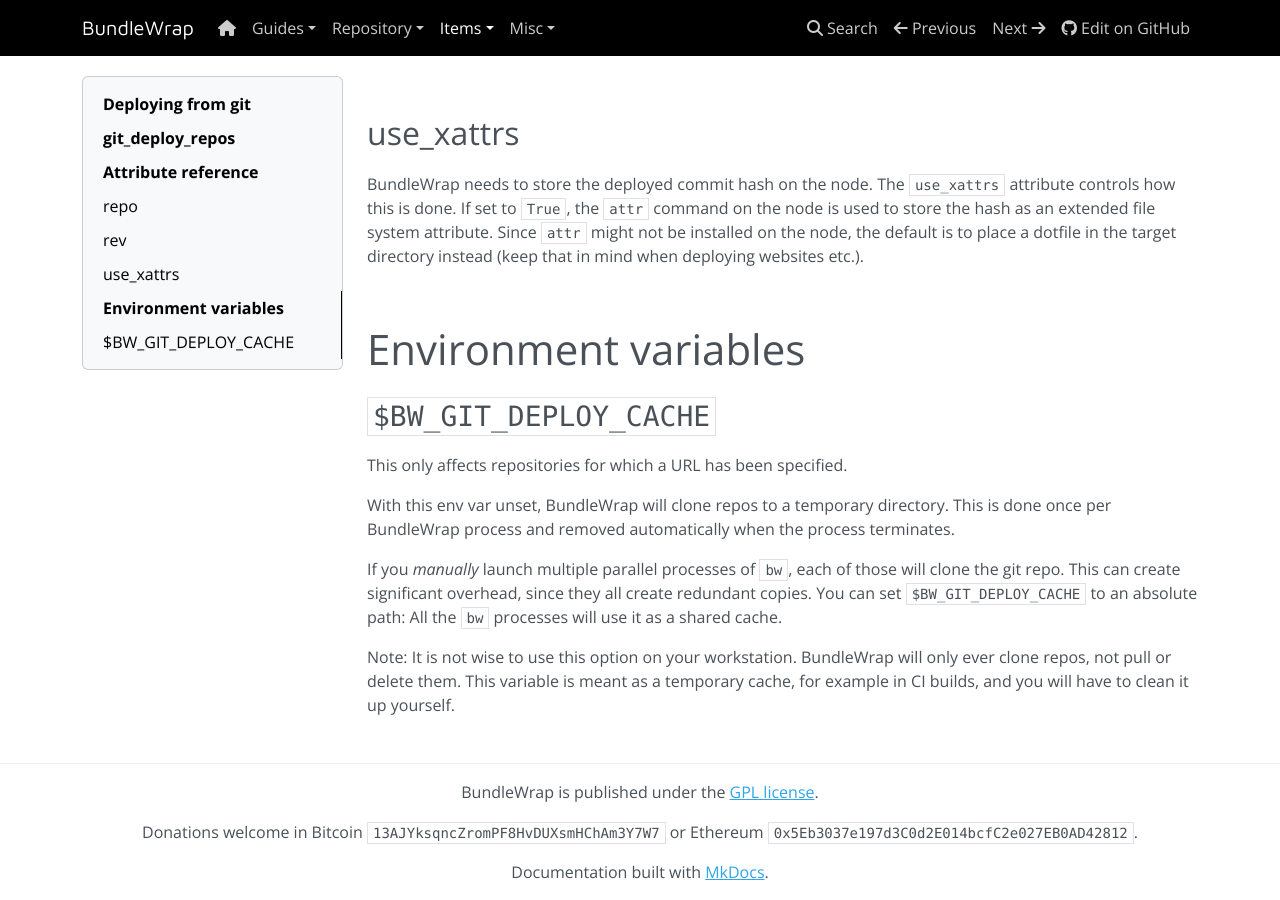
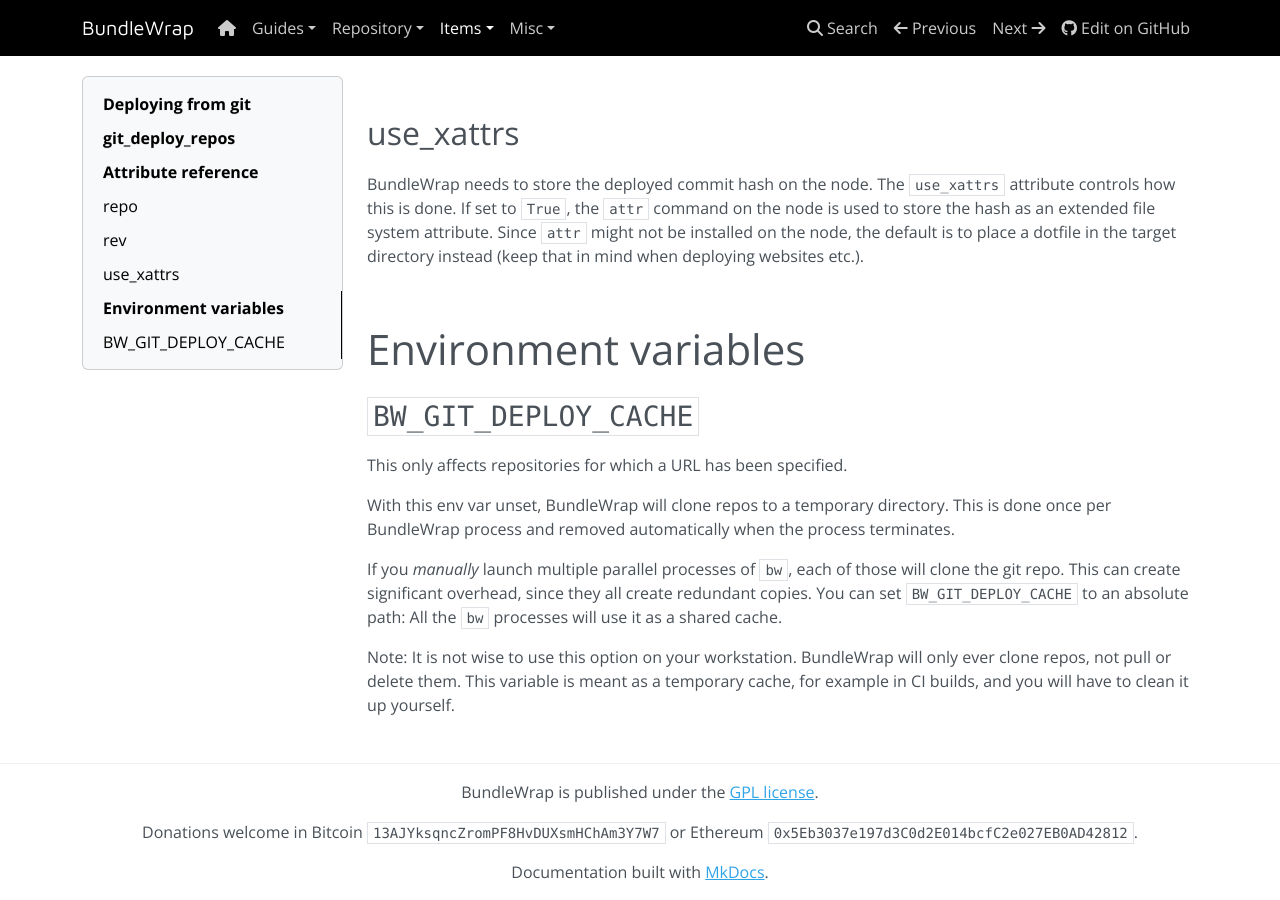
Before and after one commit to bundlewrap/bundlewrap, an MkDocs documentation site: the page built from docs/content/items/git_deploy.md, in a window 1280 px wide and 900 px high, scrolled down 1527 px. Built offline with MkDocs 1.6.1, drawn with Linux system fonts in a browser that asks for light colours; nearby versions of some CDN libraries.

Commit message:
docs: Remove dollar sign for consistency

```diff
--- a/docs/content/items/git_deploy.md
+++ b/docs/content/items/git_deploy.md
@@ -68,12 +68,12 @@
 
 # Environment variables
 
-## `$BW_GIT_DEPLOY_CACHE`
+## `BW_GIT_DEPLOY_CACHE`
 
 This only affects repositories for which a URL has been specified.
 
 With this env var unset, BundleWrap will clone repos to a temporary directory. This is done once per BundleWrap process and removed automatically when the process terminates.
 
-If you *manually* launch multiple parallel processes of `bw`, each of those will clone the git repo. This can create significant overhead, since they all create redundant copies. You can set `$BW_GIT_DEPLOY_CACHE` to an absolute path: All the `bw` processes will use it as a shared cache.
+If you *manually* launch multiple parallel processes of `bw`, each of those will clone the git repo. This can create significant overhead, since they all create redundant copies. You can set `BW_GIT_DEPLOY_CACHE` to an absolute path: All the `bw` processes will use it as a shared cache.
 
 Note: It is not wise to use this option on your workstation. BundleWrap will only ever clone repos, not pull or delete them. This variable is meant as a temporary cache, for example in CI builds, and you will have to clean it up yourself.
```
